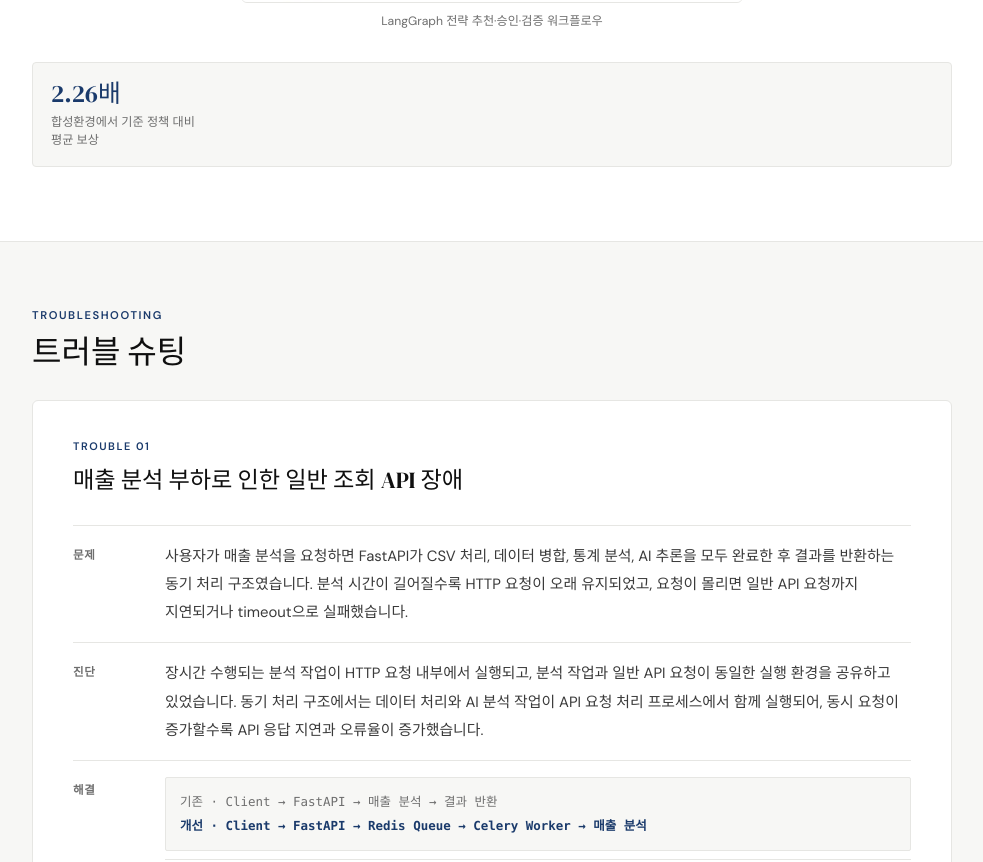
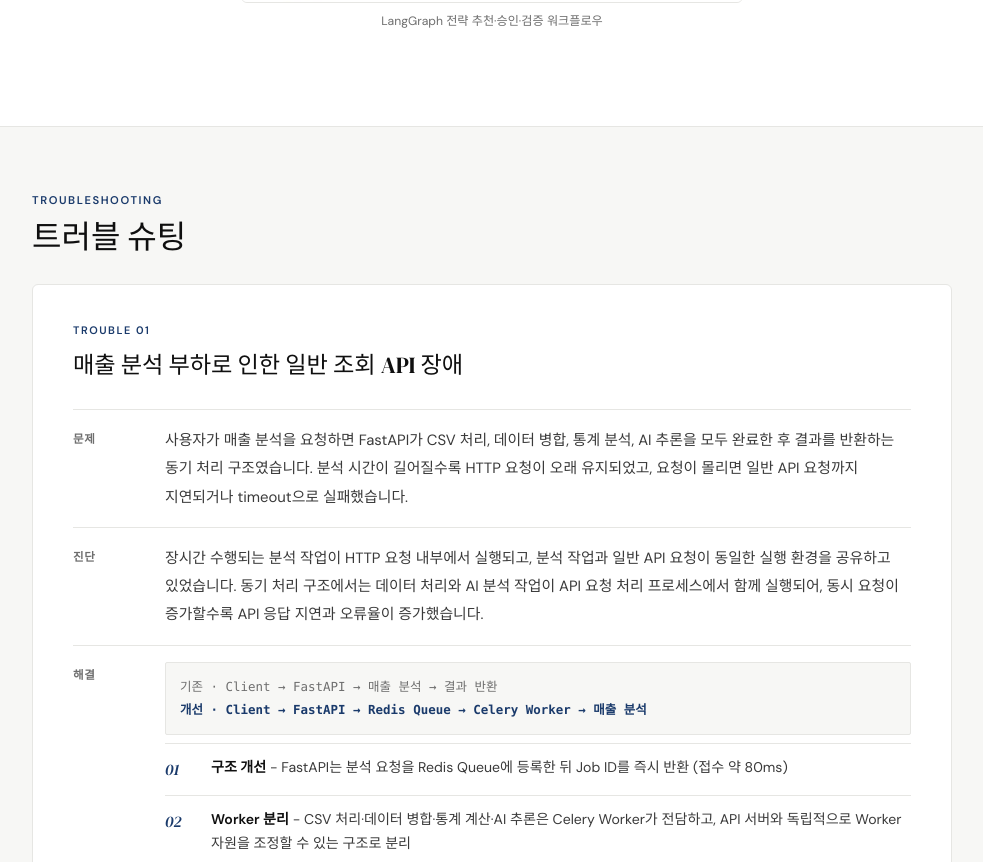
Before and after one commit to Bakhyoungwoo/Bakhyoungwoo.github.io, a plain HTML site: page marketpoke.html in a window 1280 px wide. Shown: the part 5467-6329 px from the top of the page, without its empty margins (148-1131 px from the left). Drawn offline with Linux system fonts and the light colour scheme.

Commit message:
feat: update portfoilo

```diff
--- a/marketpoke.html
+++ b/marketpoke.html
@@ -96,7 +96,6 @@
       <a href="assets/projects/marketpoke-langgraph.webp" target="_blank" rel="noopener"><img src="assets/projects/marketpoke-langgraph.webp" alt="LangGraph 전략 추천·승인·검증 워크플로우"></a>
       <figcaption class="figure-caption">LangGraph 전략 추천·승인·검증 워크플로우</figcaption>
     </figure>
-    <div class="stat-row"><div class="stat-box"><div class="stat-num">2.26배</div><div class="stat-label">합성환경에서 기준 정책 대비<br>평균 보상</div></div></div>
   </div>
 </section>
 
```
